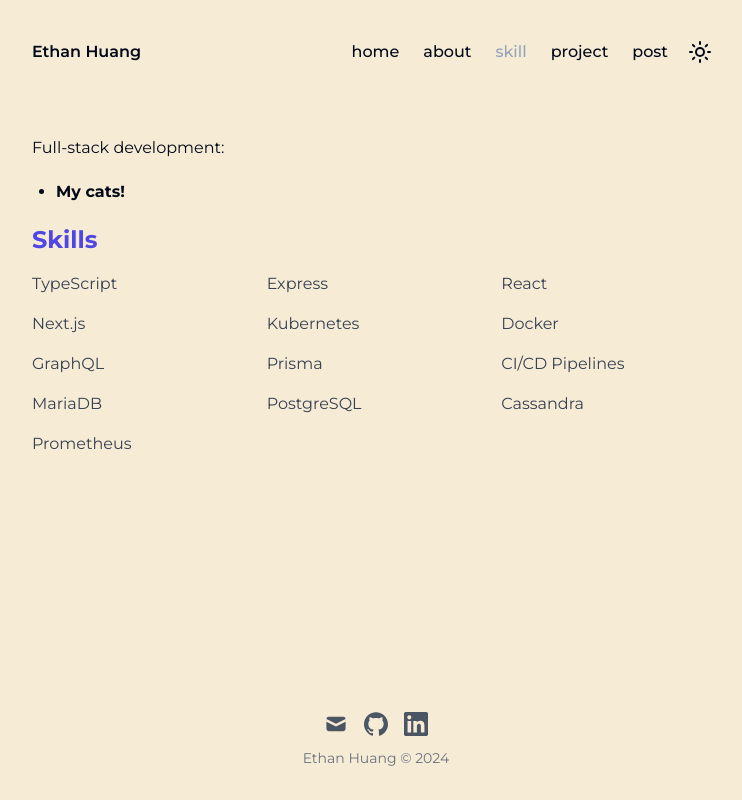
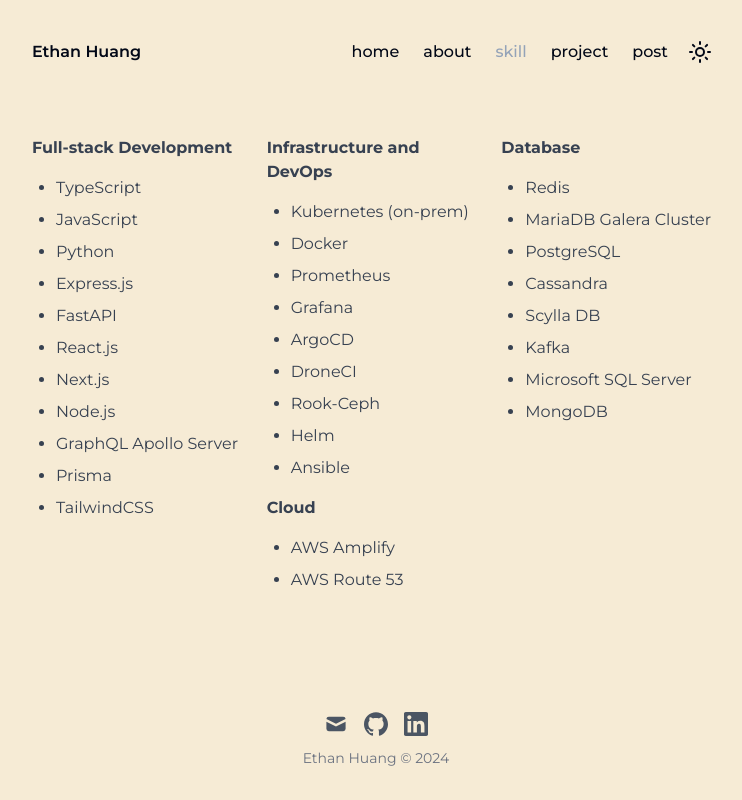
Before and after one commit to ethanh6/ethanhuang.dev, a Next.js app: page /skill in a window 1280 px wide. Shown: the whole page, without its empty margins (264-1006 px from the left). Built offline with nearby package versions, Linux system fonts and the light colour scheme.

Commit message:
updated about page and fixed typo

```diff
--- a/src/app/about/page.tsx
+++ b/src/app/about/page.tsx
@@ -34,13 +34,14 @@
         <span className="highlight">UC San Diego</span>.
       </p>
       <p>
-        I grew up in Taipei, Taiwan and have lived in San Diego, CA and New York, NY.
+        I grew up in Taipei, Taiwan and have lived in San Diego, CA and New
+        York, NY.
       </p>
       <p>I care about:</p>
       <ul className="list-disc space-y-2 pl-6">
         <li>
           <span className="highlight">Learning</span>. I learn cool things
-          across psychology, philosophy, and science
+          across psychology, philosophy, and science.
         </li>
         <li>
           <span className="highlight">Full-stack development</span>. Details in
@@ -55,7 +56,11 @@
           coding in Neovim, and I have never stopped loving it.
         </li>
         <li>
-          <span className="highlight">Investing</span>. Surfing with the market is fun.
+          <span className="highlight">Blockchain</span>. DeFi and DEX.
+        </li>
+        <li>
+          <span className="highlight">Investing</span>. Surfing with the market
+          is fun.
         </li>
         <li>
           <span className="highlight">Basketball</span>. Still sharpening my
--- a/src/app/skill/page.tsx
+++ b/src/app/skill/page.tsx
@@ -11,30 +11,114 @@
 const Home: NextPage<Props> = () => {
   return (
     <article className="prose dark:prose-dark md:prose-lg prose-p:text-lg my-8 space-y-3 transition-colors md:space-y-5">
-      <p className="">Full-stack development:</p>
-      <ul className="list-disc space-y-2 pl-6">
-        <li>
-          <span className="highlight">My cats!</span>
-        </li>
-      </ul>
-      <section className="mt-8">
-        <h5 className="text-2xl font-bold text-indigo-600">Skills</h5>
-        <ul className="mt-4 grid grid-cols-3 gap-4 text-gray-700 dark:text-gray-300">
-          <li>TypeScript</li>
-          <li>Express</li>
-          <li>React</li>
-          <li>Next.js</li>
-          <li>Kubernetes</li>
-          <li>Docker</li>
-          <li>GraphQL</li>
-          <li>Prisma</li>
-          <li>CI/CD Pipelines</li>
-          <li>MariaDB</li>
-          <li>PostgreSQL</li>
-          <li>Cassandra</li>
-          <li>Prometheus</li>
-        </ul>
-      </section>
+      <div className="mt-4 grid grid-cols-3 gap-4 text-gray-700 dark:text-gray-300">
+        <div>
+          <p className="highlight mb-4">Full-stack Development</p>
+          <ul className="list-disc space-y-2 pl-6">
+            <li>
+              <span className="">TypeScript</span>
+            </li>
+            <li>
+              <span className="">JavaScript</span>
+            </li>
+            <li>
+              <span className="">Python</span>
+            </li>
+            <li>
+              <span className="">Express.js</span>
+            </li>
+            <li>
+              <span className="">FastAPI</span>
+            </li>
+            <li>
+              <span className="">React.js</span>
+            </li>
+            <li>
+              <span className="">Next.js</span>
+            </li>
+            <li>Node.js</li>
+            <li>
+              <span className="">GraphQL Apollo Server</span>
+            </li>
+            <li>
+              <span className="">Prisma</span>
+            </li>
+            <li>
+              <span className="">TailwindCSS</span>{' '}
+            </li>
+          </ul>
+        </div>
+        <div>
+          <p className="highlight mb-4">Infrastructure and DevOps</p>
+          <ul className="list-disc space-y-2 pl-6">
+            <li>
+              <span className="">Kubernetes (on-prem)</span>
+            </li>
+            <li>
+              <span className="">Docker</span>
+            </li>
+            <li>
+              <span className="">Prometheus</span>
+            </li>
+            <li>
+              <span className="">Grafana</span>
+            </li>
+            <li>
+              <span className="">ArgoCD</span>{' '}
+            </li>
+            <li>
+              <span className="">DroneCI</span>{' '}
+            </li>
+            <li>
+              <span className="">Rook-Ceph</span>{' '}
+            </li>
+            <li>
+              <span className="">Helm</span>{' '}
+            </li>
+            <li>
+              <span className="">Ansible</span>{' '}
+            </li>
+          </ul>
+          <p className="highlight my-4">Cloud</p>
+          <ul className="list-disc space-y-2 pl-6">
+            <li>
+              <span className="">AWS Amplify</span>
+            </li>
+            <li>
+              <span className="">AWS Route 53</span>
+            </li>
+          </ul>
+        </div>
+        <div>
+          <p className="highlight mb-4">Database</p>
+          <ul className="list-disc space-y-2 pl-6">
+            <li>
+              <span className="">Redis</span>
+            </li>
+            <li>
+              <span className="">MariaDB Galera Cluster</span>
+            </li>
+            <li>
+              <span className="">PostgreSQL</span>
+            </li>
+            <li>
+              <span className="">Cassandra</span>
+            </li>
+            <li>
+              <span className="">Scylla DB</span>
+            </li>
+            <li>
+              <span className="">Kafka</span>
+            </li>
+            <li>
+              <span className="">Microsoft SQL Server</span>
+            </li>
+            <li>
+              <span className="">MongoDB</span>
+            </li>
+          </ul>
+        </div>
+      </div>
     </article>
   );
 };
```
